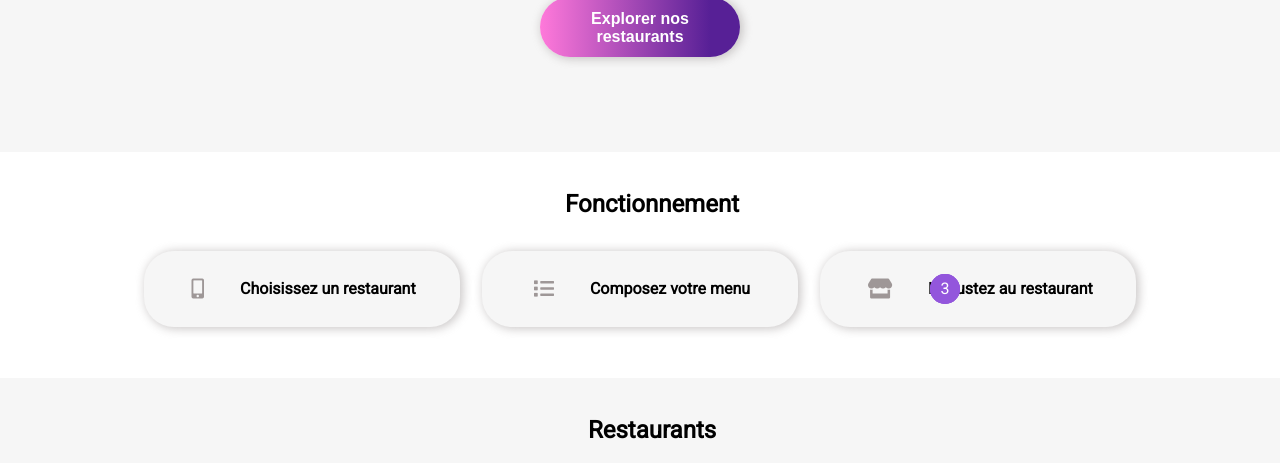
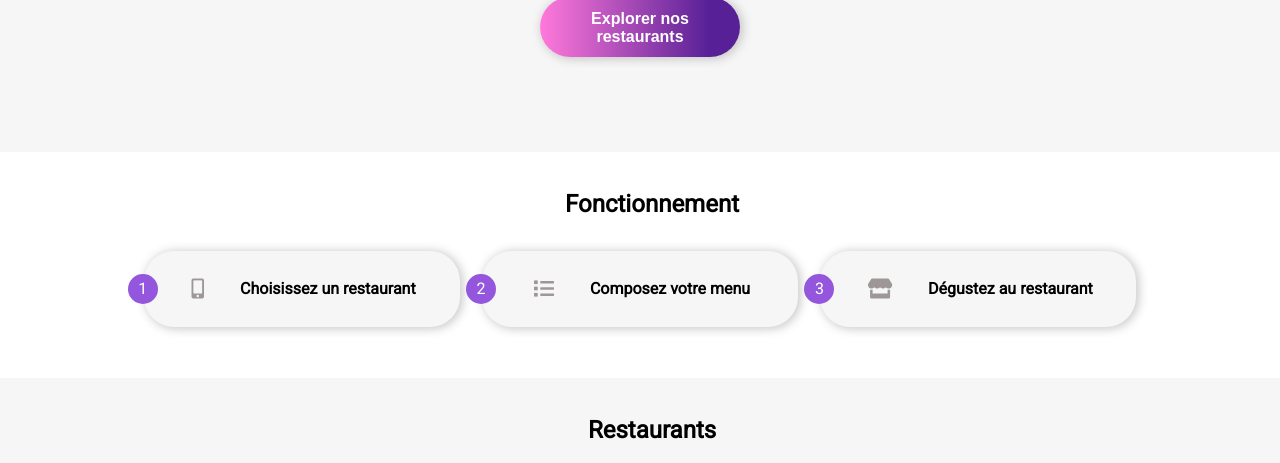
Before and after one commit to zoanlogia/P03_guillaume_flambard, a website: page index.html in a window 1280 px wide. Shown: the part 302-765 px from the top of the page. Drawn offline with Linux system fonts and the light colour scheme; a web font is replaced by a local one.

Commit message:
fix dot functionnal

```diff
--- a/scss/body/__functional.scss
+++ b/scss/body/__functional.scss
@@ -27,6 +27,7 @@
         }
 
         &__item {
+            position: relative;
             background-color: $light-grey-color;
             display: flex;
             flex-direction: row;
@@ -39,12 +40,12 @@
             width: 300px;
 
            & .dot {
+               left: -1em;
                 height: 30px;
                 width: 30px;
                 background-color: $primary-color;
                 border-radius: 50%;
                 position: absolute;
-                margin-right: 19em;
                 color: white;
                 line-height: 30px;
             }
```
Also changed, not shown: dist/css/main.css, 1 other file.
